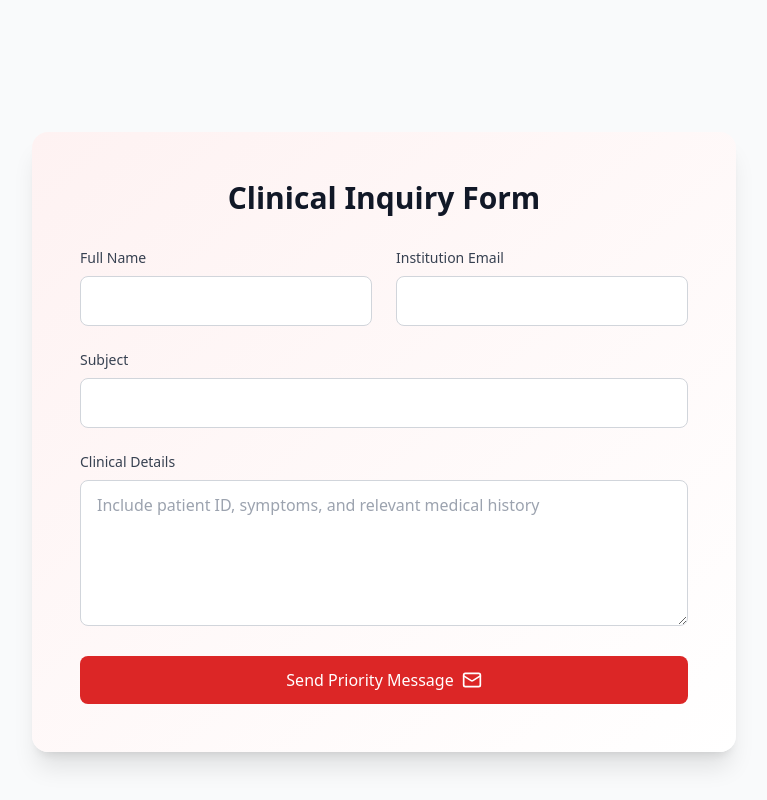
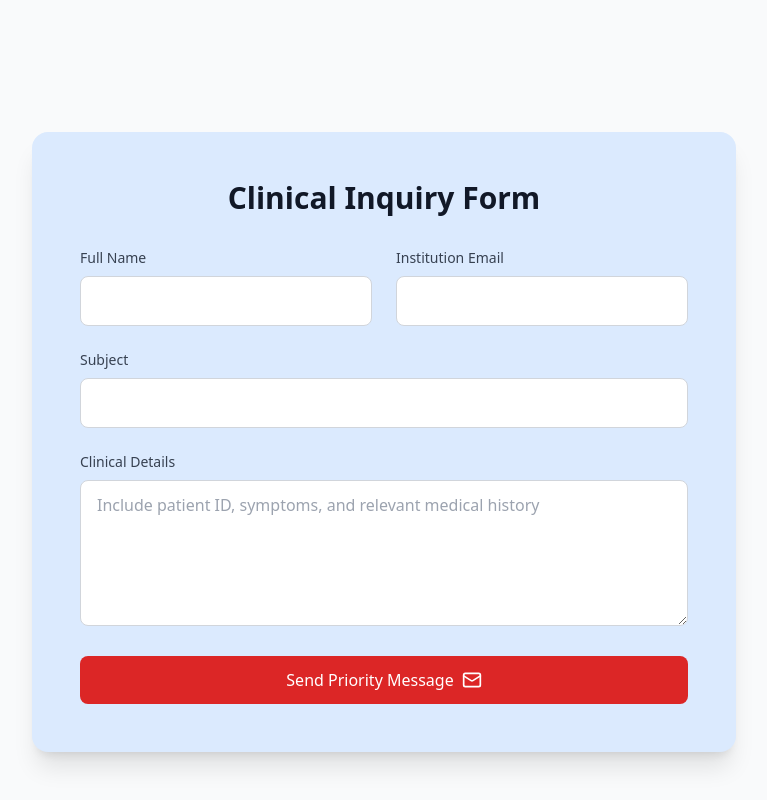
Before and after one commit to PraiseOrly/New_App, a React (Vite) app in the folder NewApp/: page /contact in a window 1280 px wide. Shown: the part 1800-2600 px from the top of the page, without its empty margins (256-1023 px from the left). Built offline with nearby package versions, Linux system fonts and the light colour scheme.

Commit message:
finely done

```diff
--- a/NewApp/src/pages/ContactPage.tsx
+++ b/NewApp/src/pages/ContactPage.tsx
@@ -235,7 +235,7 @@ const ContactPage: React.FC = () => {
 
         {/* Contact Form */}
         <section className="max-w-3xl mx-auto px-4 sm:px-6 lg:px-8 py-16">
-          <div className="bg-gradient-to-br from-red-50 to-white rounded-2xl shadow-xl">
+          <div className="bg-blue-100 rounded-2xl shadow-xl">
             <div className="p-8 sm:p-12">
               <h2 className="text-3xl font-bold text-gray-900 mb-8 text-center">
                 Clinical Inquiry Form
```
